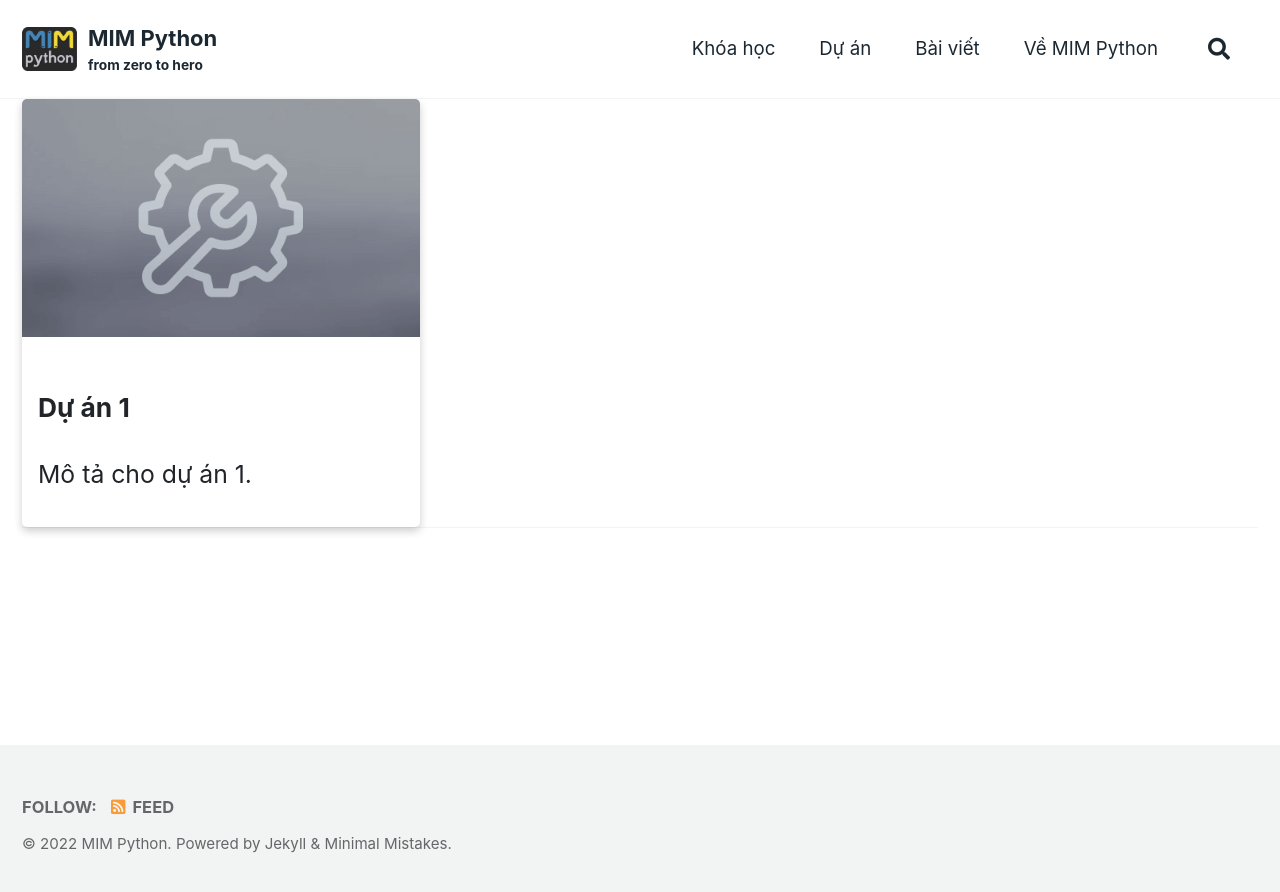
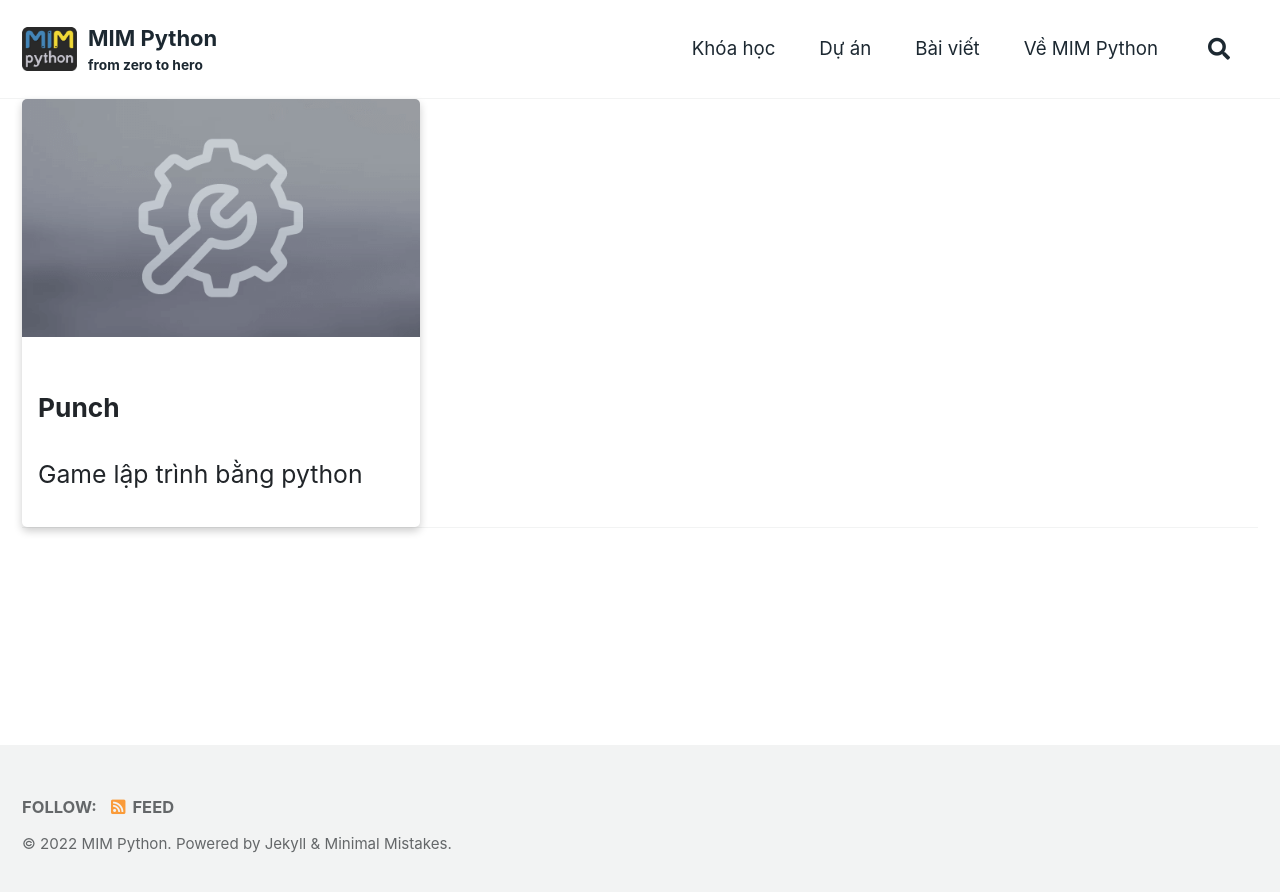
Before and after one commit to MIMPython/mimpython.github.io, a Jekyll site: the page built from _pages/projects.md, in a window 1280 px wide. Shown: the top 892 px of the page. Built offline with Jekyll 4.4.1, drawn with Linux system fonts in a browser that asks for light colours; cached includes are drawn as plain includes.

Commit message:
Apply change:

```diff
--- a/_pages/projects.md
+++ b/_pages/projects.md
@@ -4,11 +4,9 @@ permalink: /projects/
 hidden: true
 feature_row:
   - image_path: /assets/images/mm-customizable-feature.png
-    title: "Dự án 1"
-    excerpt: "Mô tả cho dự án 1."
-    url: "/projects/project-01/"
-    btn_class: "btn--primary"
-    btn_label: "Xem thêm"
+    title: "Punch"
+    excerpt: "Game lập trình bằng python"
+    url: "/projects/punch-pygame/"
 ---
 
 {% include feature_row %}
```
Also changed, not shown: _pages/courses.md (+0 -2 lines), _projects/punch-pygame.md (+1 -1 lines), README.md.
